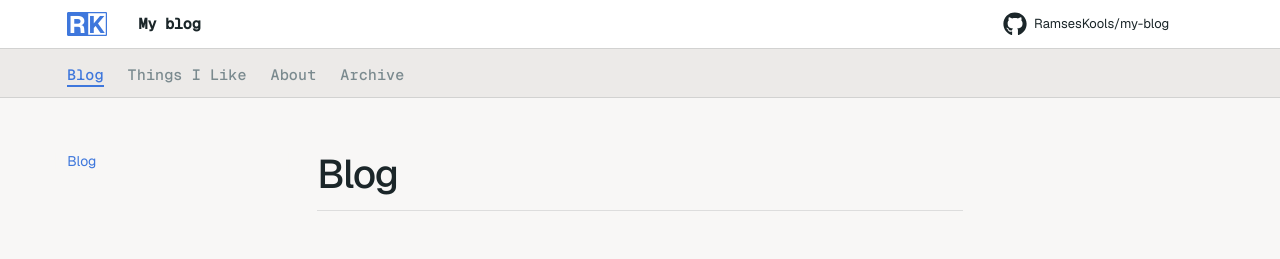
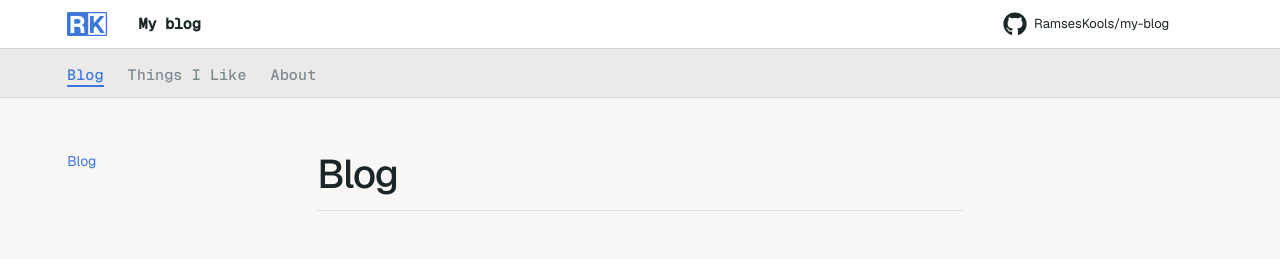
Before and after one commit to RamsesKools/my-blog, an MkDocs documentation site: the page built from docs/index.md, in a window 1280 px wide. Shown: the top 259 px of the page. Built offline with MkDocs 1.6.1 and Material for MkDocs 9.7.7, drawn with Linux system fonts in a browser that asks for light colours; comment, search, counter and statistics services are not loaded.

Commit message:
Remove the archive and date formatting in the link

```diff
--- a/likes_index_plugin.py
+++ b/likes_index_plugin.py
@@ -56,7 +56,7 @@
     for p in matching:
         date_str = p["date"].strftime("%Y-%m-%d") if hasattr(p["date"], "strftime") else str(p["date"])
         rows.append(
-            f'<a class="likes-row" href="feed/posts/{p["slug"]}/">'
+            f'<a class="likes-row" href="{p["slug"]}/">'
             f'<span class="likes-title">{p["title"]}</span>'
             f'<span class="likes-date">{date_str}</span>'
             f'</a>'
--- a/mkdocs.yml
+++ b/mkdocs.yml
@@ -28,6 +28,8 @@
   - blog:
       blog_dir: .
       draft_on_serve: true
+      post_url_format: "{slug}"
+      archive: false
   - blog:
       blog_dir: likes/feed
       draft_on_serve: true
@@ -35,6 +37,7 @@
       categories: false
       authors: false
       pagination: false
+      post_url_format: "../{slug}"
 
 markdown_extensions:
   - pymdownx.superfences:
```
